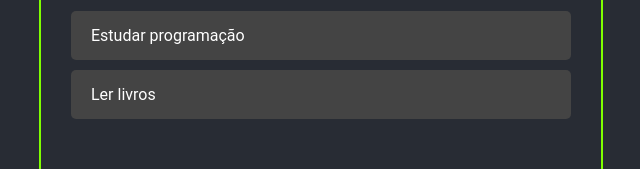
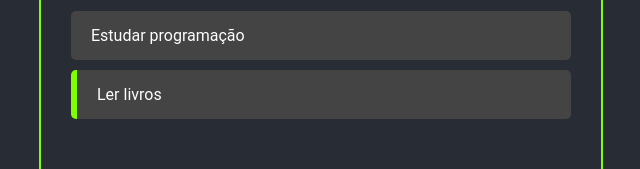
Before and after one commit to mrcomputer2018/curso_react, a React (Create React App) app: page / in a window 1280 px wide. Shown: the part 210-379 px from the top of the page, without its empty margins (319-959 px from the left). Built offline with nearby package versions, Linux system fonts and the light colour scheme.

Commit message:
Refactor task handling and add task completion functionality

```diff
--- a/src/App.js
+++ b/src/App.js
@@ -25,14 +25,26 @@
         setMTasks(newTasks)
     }
 
+    const handleTaskClick = (taskId) => {
+        const newTasks = tasks.map(task => {
+            if (task.id === taskId) return { ...task, completed: !task.completed }
+
+            return task
+        })
+
+        setMTasks(newTasks)
+    }
+
     return (
         <>
             <div className="container">
                 <h1>Minhas Tarefas</h1>
 
-                <AddTasks handleTaskAddition={  handleTaskAddition }/>
+                <AddTasks
+                handleTaskAddition={  handleTaskAddition }
+                />
 
-                <Tasks tasks={tasks}/>
+                <Tasks tasks={tasks} handleTaskClick={ handleTaskClick }/>
 
             </div>
         </>
--- a/src/components/AddTasks.jsx
+++ b/src/components/AddTasks.jsx
@@ -5,7 +5,7 @@
 
 const AddTasks = ({ handleTaskAddition }) => {
 
-    const hamdleAddTaskClick = () => {
+    const handleAddTaskClick = () => {
         handleTaskAddition(inputTask);
         setInputTask('');
     }
@@ -23,7 +23,7 @@
             />
 
             <div className='button-container'>
-                <Button onClick={ hamdleAddTaskClick }>
+                <Button onClick={ handleAddTaskClick }>
                     Adicionar
                 </Button>
             </div>
--- a/src/components/Task.css
+++ b/src/components/Task.css
@@ -9,3 +9,7 @@
     justify-content: space-between;
     align-items: center;
 }
+
+.task-title {
+    cursor: pointer;
+}
--- a/src/components/Task.jsx
+++ b/src/components/Task.jsx
@@ -2,13 +2,20 @@
 
 import './Task.css';
 
-const Task = ({ task }) => {
+const Task = ({ task, handleTaskClick }) => {
     console.log(task);
 
     return (
-        <div className="task-container">
-            <div className="task-header">
-                <div>{ task.title }</div>
+        <div
+        className="task-container"
+        style={
+            task.completed ? { borderLeft: '6px solid chartreuse' } : {}
+            }
+        >
+            <div
+            className='task-title'
+            onClick={ () => handleTaskClick(task.id) }>
+                { task.title }
             </div>
         </div>
     );
--- a/src/components/Tasks.jsx
+++ b/src/components/Tasks.jsx
@@ -1,11 +1,11 @@
 import React from 'react'
 import Task from './Task'
 
-const Tasks = ({ tasks }) => {
+const Tasks = ({ tasks, handleTaskClick }) => {
     return (
         <>
             { tasks.map( (task) =>
-                <Task task={ task }/>
+                <Task task={ task } handleTaskClick={ handleTaskClick }/>
             )}
         </>
     )
```
